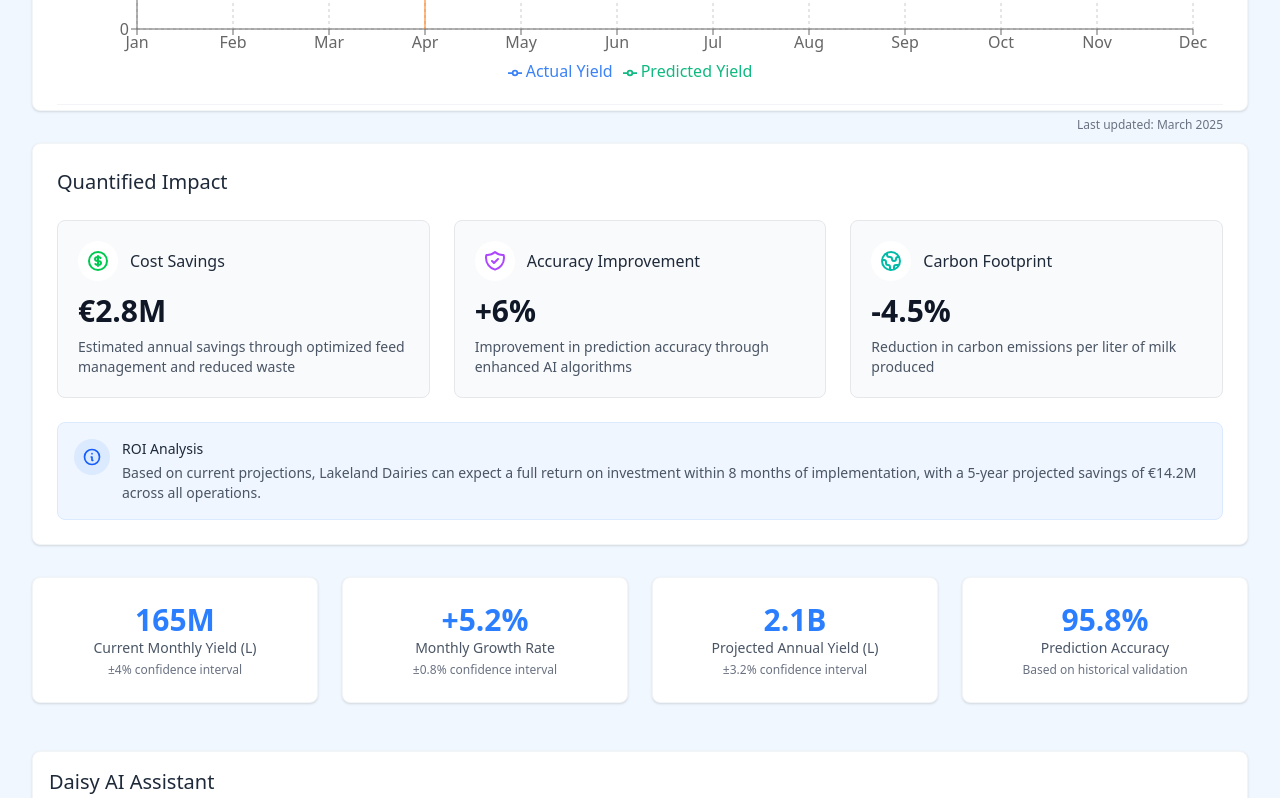
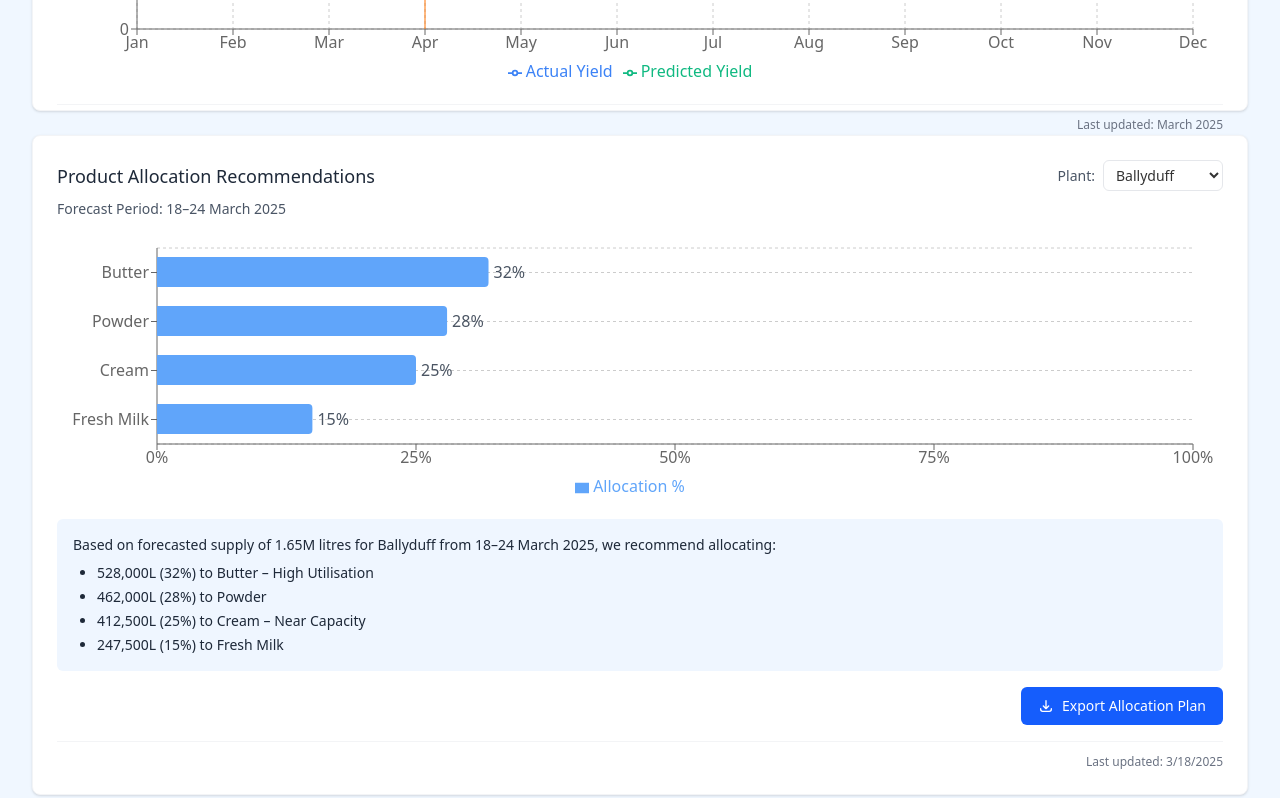
Before and after one commit to Ch-ir-ag/AgTechv0, a Next.js app: page /dashboard in a window 1280 px wide. Shown: the part 1780-2578 px from the top of the page. Built offline with nearby package versions, Linux system fonts and the light colour scheme.

Commit message:
Minor landing page changes, included product allocation

```diff
--- /dev/null
+++ b/src/app/components/ProductAllocationChart.tsx
@@ -0,0 +1,294 @@
+'use client';
+
+import React, { useState } from 'react';
+import {
+  BarChart,
+  Bar,
+  XAxis,
+  YAxis,
+  CartesianGrid,
+  Tooltip,
+  Legend,
+  ResponsiveContainer,
+  LabelList,
+} from 'recharts';
+
+// Define types for our data structures
+interface AllocationItem {
+  product: string;
+  percentage: number;
+  litres: number;
+  limit: number;
+}
+
+interface PlantDataItem {
+  forecastVolume: number;
+  allocations: AllocationItem[];
+}
+
+type PlantDataType = {
+  [key: string]: PlantDataItem;
+};
+
+// Plant locations with their allocation data
+const plantData: PlantDataType = {
+  'Ballyduff': {
+    forecastVolume: 1650000,
+    allocations: [
+      {
+        product: 'Butter',
+        percentage: 32,
+        litres: 528000,
+        limit: 85, // Capacity utilization percentage
+      },
+      {
+        product: 'Powder',
+        percentage: 28,
+        litres: 462000,
+        limit: 75,
+      },
+      {
+        product: 'Cream',
+        percentage: 25,
+        litres: 412500,
+        limit: 92, // Approaching capacity limit
+      },
+      {
+        product: 'Fresh Milk',
+        percentage: 15,
+        litres: 247500,
+        limit: 65,
+      },
+    ]
+  },
+  'Killeshandra': {
+    forecastVolume: 1420000,
+    allocations: [
+      {
+        product: 'Butter',
+        percentage: 30,
+        litres: 426000,
+        limit: 78,
+      },
+      {
+        product: 'Powder',
+        percentage: 35,
+        litres: 497000,
+        limit: 82, // High utilization
+      },
+      {
+        product: 'Cream',
+        percentage: 20,
+        litres: 284000,
+        limit: 65,
+      },
+      {
+        product: 'Fresh Milk',
+        percentage: 15,
+        litres: 213000,
+        limit: 55,
+      },
+    ]
+  },
+  'Monaghan': {
+    forecastVolume: 1850000,
+    allocations: [
+      {
+        product: 'Butter',
+        percentage: 25,
+        litres: 462500,
+        limit: 70,
+      },
+      {
+        product: 'Powder',
+        percentage: 30,
+        litres: 555000,
+        limit: 90, // Near capacity
+      },
+      {
+        product: 'Cream',
+        percentage: 30,
+        litres: 555000,
+        limit: 85, // High utilization
+      },
+      {
+        product: 'Fresh Milk',
+        percentage: 15,
+        litres: 277500,
+        limit: 60,
+      },
+    ]
+  }
+};
+
+// Define proper types for the tooltip props
+interface TooltipProps {
+  active?: boolean;
+  payload?: Array<{
+    value: number;
+    name: string;
+    dataKey: string;
+  }>;
+  label?: string;
+}
+
+// Custom tooltip component
+const CustomTooltip = ({ active, payload, label }: TooltipProps) => {
+  if (active && payload && payload.length > 0) {
+    const percentage = payload[0]?.value;
+    const product = label;
+
+    // Since we're now using dynamic data based on plant selection, we need to get this from props
+    // For now, we'll fallback to a generic message
+    return (
+      <div className="bg-white p-3 border border-gray-200 rounded-md shadow-sm">
+        <p className="font-medium text-gray-900">{product}</p>
+        <p className="text-sm text-blue-600">
+          Allocation: {percentage}%
+        </p>
+      </div>
+    );
+  }
+
+  return null;
+};
+
+// Alert badge component
+const AlertBadge = ({ limit }: { limit: number }) => {
+  if (limit >= 90) {
+    return (
+      <span className="inline-flex items-center px-2 py-0.5 rounded text-xs font-medium bg-red-100 text-red-800">
+        Near Capacity
+      </span>
+    );
+  } else if (limit >= 80) {
+    return (
+      <span className="inline-flex items-center px-2 py-0.5 rounded text-xs font-medium bg-amber-100 text-amber-800">
+        High Utilisation
+      </span>
+    );
+  }
+  return null;
+};
+
+// Get status text for bullet point
+const getStatusText = (limit: number): string => {
+  if (limit >= 90) return ' – Near Capacity';
+  if (limit >= 80) return ' – High Utilisation';
+  return '';
+};
+
+export default function ProductAllocationChart() {
+  const [selectedPlant, setSelectedPlant] = useState<string>('Ballyduff');
+
+  // Forecast time period (this would typically come from your data source or props)
+  const forecastPeriod = "18–24 March 2025";
+
+  // Get allocation data for the selected plant
+  const getCurrentPlantData = (): PlantDataItem => {
+    return plantData[selectedPlant] || plantData['Ballyduff'];
+  };
+
+  const handleExport = () => {
+    // In a real application, this would generate and download a CSV/PDF
+    // For now, we'll just show an alert
+    alert(`Exporting allocation plan for ${selectedPlant} plant for the period ${forecastPeriod}`);
+
+    // In a real implementation, you'd use a library like jspdf or file-saver to create and download the file
+    // Example with file-saver (pseudo-code):
+    // const csv = generateCSV(getCurrentPlantData().allocations, forecastPeriod, selectedPlant);
+    // saveAs(new Blob([csv], {type: "text/csv;charset=utf-8"}), `allocation-plan-${selectedPlant}-${forecastPeriod}.csv`);
+  };
+
+  return (
+    <div className="bg-white rounded-lg shadow-sm p-6 border border-gray-100">
+      <div className="flex flex-col space-y-2 mb-6">
+        <div className="flex justify-between items-center">
+          <h2 className="text-lg font-medium text-gray-800">Product Allocation Recommendations</h2>
+          <div className="flex items-center">
+            <label htmlFor="plantSelect" className="text-xs sm:text-sm text-gray-600 mr-2">
+              Plant:
+            </label>
+            <select
+              id="plantSelect"
+              value={selectedPlant}
+              onChange={(e) => setSelectedPlant(e.target.value)}
+              className="border border-gray-200 rounded-md px-2 py-1 text-xs sm:text-sm focus:outline-none focus:ring-2 focus:ring-blue-500"
+            >
+              {Object.keys(plantData).map((plant) => (
+                <option key={plant} value={plant}>
+                  {plant}
+                </option>
+              ))}
+            </select>
+          </div>
+        </div>
+        <p className="text-sm text-gray-600">Forecast Period: {forecastPeriod}</p>
+      </div>
+
+      <div className="h-[260px] mb-4">
+        <ResponsiveContainer width="100%" height="100%">
+          <BarChart
+            layout="vertical"
+            data={getCurrentPlantData().allocations}
+            margin={{
+              top: 5,
+              right: 30,
+              left: 20,
+              bottom: 5,
+            }}
+            barSize={30}
+          >
+            <CartesianGrid strokeDasharray="3 3" horizontal={true} vertical={false} />
+            <XAxis type="number" domain={[0, 100]} tickFormatter={(value) => `${value}%`} />
+            <YAxis type="category" dataKey="product" width={80} />
+            <Tooltip content={<CustomTooltip />} />
+            <Legend />
+            <Bar
+              dataKey="percentage"
+              name="Allocation %"
+              fill="#60a5fa"
+              radius={[0, 4, 4, 0]}
+            >
+              <LabelList
+                dataKey="percentage"
+                position="right"
+                formatter={(value: number) => `${value}%`}
+                style={{ fill: '#4b5563', fontWeight: 500 }}
+              />
+            </Bar>
+          </BarChart>
+        </ResponsiveContainer>
+      </div>
+
+      <div className="mt-4 bg-blue-50 p-4 rounded-md">
+        <p className="text-sm text-gray-800 mb-2">
+          Based on forecasted supply of {(getCurrentPlantData().forecastVolume / 1000000).toFixed(2)}M litres for {selectedPlant} from {forecastPeriod}, we recommend allocating:
+        </p>
+        <ul className="list-disc pl-6 text-sm text-gray-800 space-y-1">
+          {getCurrentPlantData().allocations.map((item: AllocationItem) => (
+            <li key={item.product}>
+              {item.litres.toLocaleString()}L ({item.percentage}%) to {item.product}{getStatusText(item.limit)}
+            </li>
+          ))}
+        </ul>
+      </div>
+
+      <div className="mt-4 flex justify-end">
+        <button
+          onClick={handleExport}
+          className="inline-flex items-center px-4 py-2 border border-transparent text-sm font-medium rounded-md text-white bg-blue-600 hover:bg-blue-700 focus:outline-none focus:ring-2 focus:ring-offset-2 focus:ring-blue-500"
+        >
+          <svg xmlns="http://www.w3.org/2000/svg" className="h-4 w-4 mr-2" fill="none" viewBox="0 0 24 24" stroke="currentColor">
+            <path strokeLinecap="round" strokeLinejoin="round" strokeWidth={2} d="M4 16v1a3 3 0 003 3h10a3 3 0 003-3v-1m-4-4l-4 4m0 0l-4-4m4 4V4" />
+          </svg>
+          Export Allocation Plan
+        </button>
+      </div>
+
+      <div className="border-t border-gray-100 pt-3 mt-4">
+        <p className="text-xs text-gray-500 text-right">Last updated: {new Date().toLocaleDateString()}</p>
+      </div>
+    </div>
+  );
+}
--- a/src/app/dashboard/page.tsx
+++ b/src/app/dashboard/page.tsx
@@ -1,6 +1,7 @@
 import Navbar from "../components/Navbar";
 import MilkYieldChart from "../components/MilkYieldChart";
 import YearlyYieldChart from "../components/YearlyYieldChart";
+import ProductAllocationChart from "../components/ProductAllocationChart";
 import Chatbot from "../components/Chatbot";
 import InteractiveSupplyChainMap from "../components/InteractiveSupplyChainMap";
 import QuantifiedImpact from "../components/QuantifiedImpact";
@@ -42,6 +43,11 @@ export default function Dashboard() {
             {/* Yearly Milk Yield vs Prediction */}
             <section id="yearly-prediction" className="h-full">
               <YearlyYieldChart />
+            </section>
+
+            {/* Product Allocation Recommendations */}
+            <section id="product-allocation" className="h-full">
+              <ProductAllocationChart />
             </section>
           </div>
 
--- a/src/app/landing.tsx
+++ b/src/app/landing.tsx
@@ -31,9 +31,8 @@ export default function Landing() {
                   <span className="block">Improving</span>
                   <span className="block text-blue-600">Dairy Production</span>
                 </h1>
-                <p className="mt-3 text-base text-gray-500 sm:mt-5 sm:text-lg sm:max-w-xl sm:mx-auto md:mt-5 md:text-xl lg:mx-0">
-                  Daisy AI is an advanced analytics platform that helps dairy cooperatives optimize milk production,
-                  predict yields, and make data-driven decisions for better profitability.
+                <p className="mt-3 text-base text-gray-500 sm:mt-5 sm:text-lg sm:max-w-xl sm:mx-auto md:mt-5 md:text-xl lg:mx-0 ">
+                  Daisy AI delivers highly accurate milk yield predictions and smart product allocation, empowering dairy co-operatives to plan production, optimise supply chains, and secure international contracts with confidence.
                 </p>
                 <div className="mt-5 sm:mt-8 sm:flex sm:justify-center lg:justify-start">
                   <div className="rounded-md shadow">
@@ -115,13 +114,13 @@ export default function Landing() {
               <div className="relative">
                 <div className="absolute flex items-center justify-center h-12 w-12 rounded-md bg-blue-500 text-white">
                   <svg xmlns="http://www.w3.org/2000/svg" className="h-6 w-6" fill="none" viewBox="0 0 24 24" stroke="currentColor">
-                    <path strokeLinecap="round" strokeLinejoin="round" strokeWidth={2} d="M12 8v4l3 3m6-3a9 9 0 11-18 0 9 9 0 0118 0z" />
+                    <path strokeLinecap="round" strokeLinejoin="round" strokeWidth={2} d="M3 6l3 1m0 0l-3 9a5.002 5.002 0 006.001 0M6 7l3 9M6 7l6-2m6 2l3-1m-3 1l-3 9a5.002 5.002 0 006.001 0M18 7l3 9m-3-9l-6-2m0-2v2m0 16V5m0 16H9m3 0h3" />
                   </svg>
                 </div>
                 <div className="ml-16">
-                  <h3 className="text-lg leading-6 font-medium text-gray-900">Real-time Monitoring</h3>
+                  <h3 className="text-lg leading-6 font-medium text-gray-900">Supply Chain Optimization</h3>
                   <p className="mt-2 text-base text-gray-500">
-                    Monitor milk quality parameters and production metrics in real-time across your entire operation.
+                    Visualize and optimize your entire supply chain from farm to market with our interactive map.
                   </p>
                 </div>
               </div>
@@ -129,13 +128,13 @@ export default function Landing() {
               <div className="relative">
                 <div className="absolute flex items-center justify-center h-12 w-12 rounded-md bg-blue-500 text-white">
                   <svg xmlns="http://www.w3.org/2000/svg" className="h-6 w-6" fill="none" viewBox="0 0 24 24" stroke="currentColor">
-                    <path strokeLinecap="round" strokeLinejoin="round" strokeWidth={2} d="M3 6l3 1m0 0l-3 9a5.002 5.002 0 006.001 0M6 7l3 9M6 7l6-2m6 2l3-1m-3 1l-3 9a5.002 5.002 0 006.001 0M18 7l3 9m-3-9l-6-2m0-2v2m0 16V5m0 16H9m3 0h3" />
+                    <path strokeLinecap="round" strokeLinejoin="round" strokeWidth={2} d="M9 3v2m6-2v2M9 19v2m6-2v2M5 9H3m2 6H3m18-6h-2m2 6h-2M7 19h10a2 2 0 002-2V7a2 2 0 00-2-2H7a2 2 0 00-2 2v10a2 2 0 002 2zM9 9h6v6H9V9z" />
                   </svg>
                 </div>
                 <div className="ml-16">
-                  <h3 className="text-lg leading-6 font-medium text-gray-900">Supply Chain Optimization</h3>
+                  <h3 className="text-lg leading-6 font-medium text-gray-900">Product Allocation</h3>
                   <p className="mt-2 text-base text-gray-500">
-                    Visualize and optimize your entire supply chain from farm to market with our interactive map.
+                    Intelligently allocate milk resources across product lines to maximise returns based on market demand and pricing.
                   </p>
                 </div>
               </div>
```
